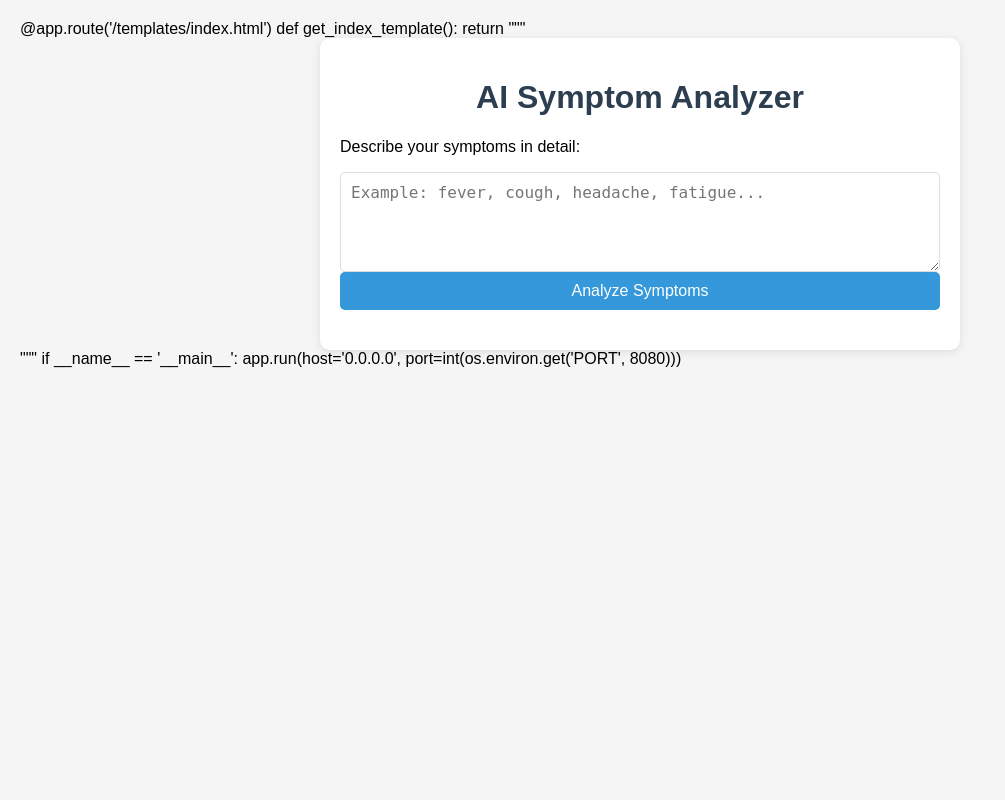
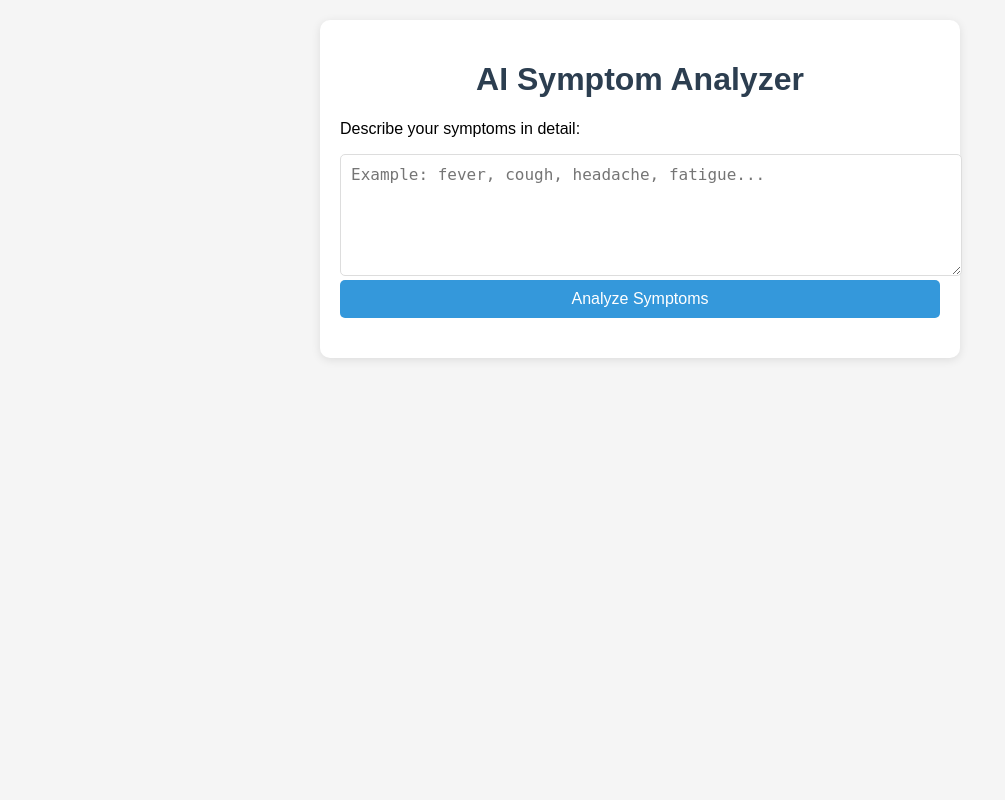
Before and after one commit to unknown-mario/flask-app, a Flask app: page / in a window 1280 px wide. Shown: the whole page, without its empty margins (0-1005 px from the left). Run offline with Flask 3, Linux system fonts and the light colour scheme.

Commit message:
Update index.html

```diff
--- a/templates/index.html
+++ b/templates/index.html
@@ -1,6 +1,3 @@
-@app.route('/templates/index.html')
-def get_index_template():
-    return """
 <!DOCTYPE html>
 <html>
 <head>
@@ -159,7 +156,3 @@ def get_index_template():
     </script>
 </body>
 </html>
-    """
-
-if __name__ == '__main__':
-    app.run(host='0.0.0.0', port=int(os.environ.get('PORT', 8080)))
```
Lines whose indentation alone changed are shown as unchanged.
